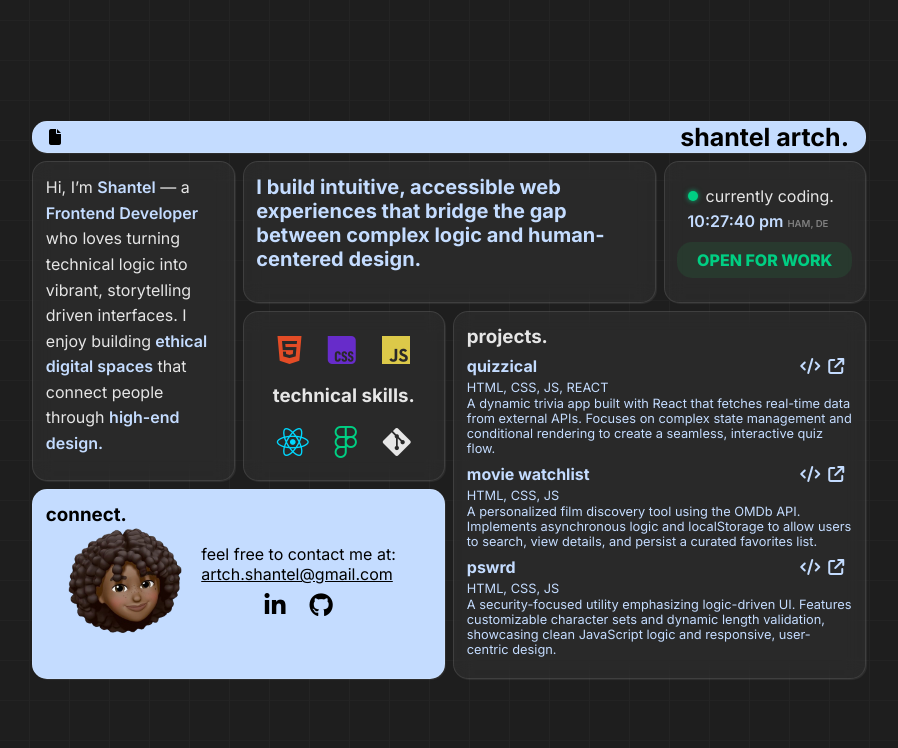
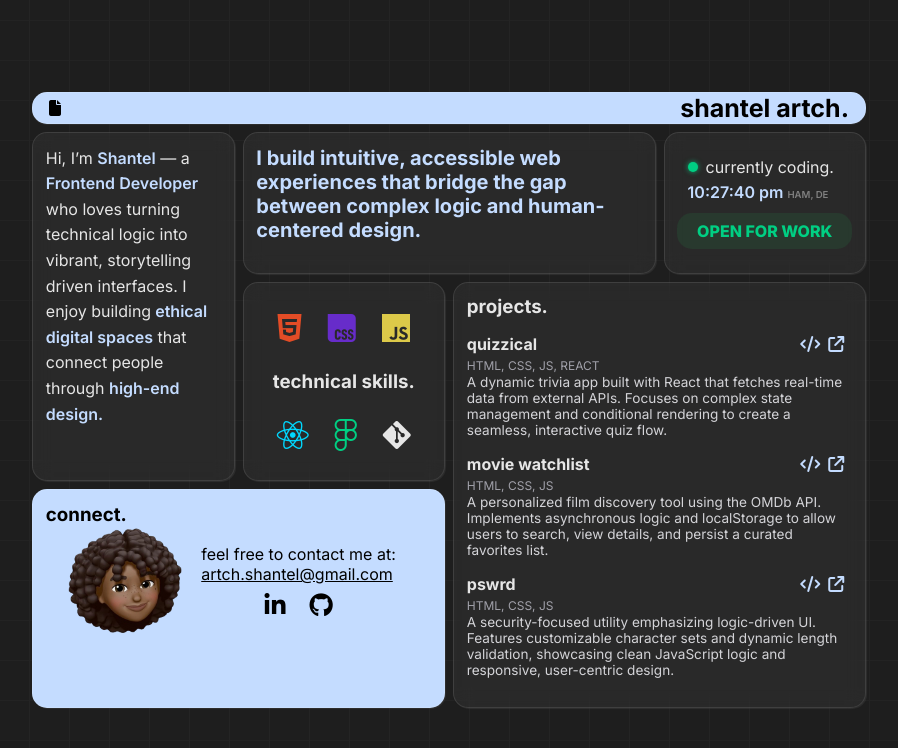
Before and after one commit to shantel1111/v2, a React (Vite) app: page / in a window 1280 px wide. Shown: the top 748 px of the page, without its empty margins (191-1089 px from the left). Built offline with nearby package versions, Linux system fonts and the light colour scheme.

Commit message:
Improved project card CSS styling

```diff
--- a/src/styles/Bento.css
+++ b/src/styles/Bento.css
@@ -215,8 +215,7 @@ img {
 }
 
 .projects-container {
-  color: rgb(196, 220, 255);
-  margin: 0.5em 0;
+  margin: 1em 0;
 }
 
 .project-info {
@@ -230,7 +229,12 @@ img {
   margin-right: 0.5em;
 }
 
-.project-skill,
+.project-skill {
+  color: #a1a1aa;
+  font-size: 0.75em;
+}
+
 .project-description {
-  font-size: 0.8em;
+  font-size: 0.85em;
+  color: #d4d4d8;
 }
```
